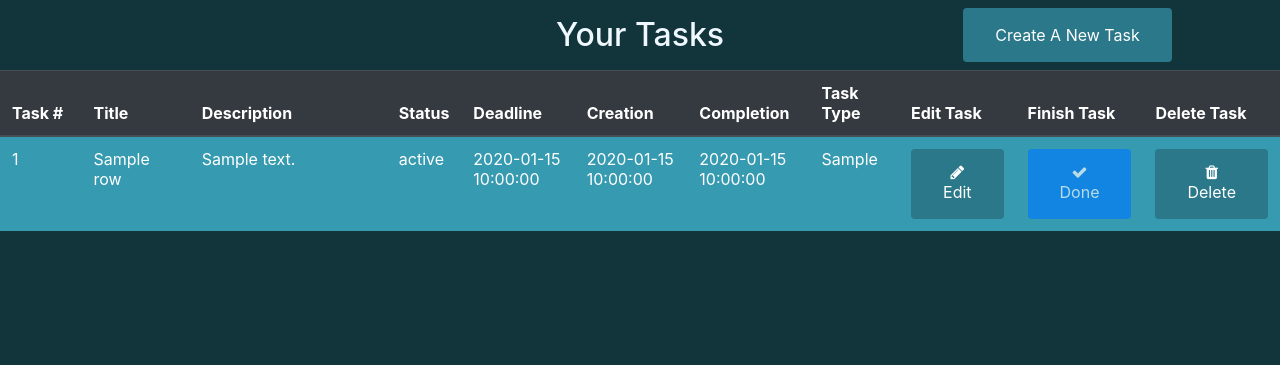
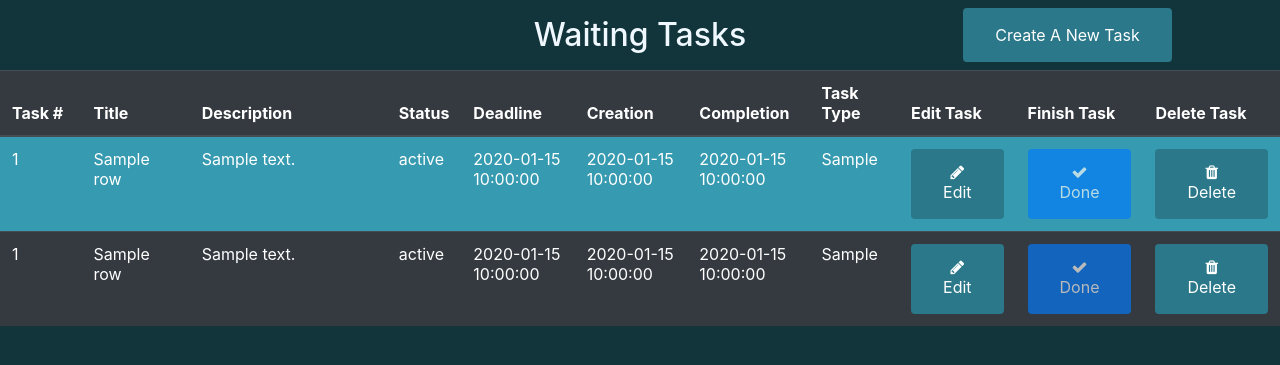
Before and after one commit to alperengozeten/To-Do-App-Flask, a Flask app: template app/templates/tasks.html in a window 1280 px wide. Shown: the part 62-427 px from the top of the page. Run offline with Flask 2, Linux system fonts and the light colour scheme; the template is opened without the code that fills it: most values are stand-ins (such as "Sample title", 1, 10 or a date in 2020); some libraries are stand-ins or nearby versions.

Commit message:
order by deadline and status

```diff
--- a/app/app.py
+++ b/app/app.py
@@ -104,10 +104,13 @@ def tasks():
         cursor.execute('UPDATE Task SET title = % s, description = % s, deadline = % s, task_type = % s WHERE id = % s', (title, description, deadline, type, taskid, ))
         mysql.connection.commit()
 
-    cursor.execute('SELECT * FROM Task WHERE user_id = % s', (userid, ))
+    cursor.execute('SELECT * FROM Task WHERE user_id = % s AND status = \'Todo\' ORDER BY deadline', (userid, ))
     result = cursor.fetchall()
 
-    return render_template('tasks.html', table=result, task_types=task_types)
+    cursor.execute('SELECT * FROM Task WHERE user_id = % s AND status = \'Done\' ORDER BY deadline', (userid, ))
+    completedTasks = cursor.fetchall()
+
+    return render_template('tasks.html', table=result, task_types=task_types, completedTasks=completedTasks)
 
 @app.route('/analysis', methods =['GET', 'POST'])
 def analysis():
--- a/app/templates/tasks.html
+++ b/app/templates/tasks.html
@@ -102,7 +102,7 @@
           <div class="col">
           </div>
           <div style="text-align: center;" class="col-6">
-            <h2 style="margin-top: 0.5em; margin-bottom: 0.5em; color: aliceblue; display: inline-block;">Your Tasks</h2>
+            <h2 style="margin-top: 0.5em; margin-bottom: 0.5em; color: aliceblue; display: inline-block;">Waiting Tasks</h2>
           </div>
           <div style="text-align: center;" class="col">
             <button style="margin-top: 0.5em; margin-bottom: 0.5em;" type="button" class="btn btn-primary ml-auto" data-toggle="modal" data-target="#exampleModal" data-whatever="@mdo">Create A New Task</button>
@@ -150,6 +150,29 @@
                 <td><button class="btn btn-primary delete-btn" data-toggle="modal" data-target="#exampleModalCenter" data-task-id="{{row.id}}"><i class="fa fa-trash"></i> Delete</button>
               </tr>
             {% endfor %}
+            {% for row in completedTasks %}
+            <tr>
+              <td>{{ loop.index }}</td>
+              <td>{{ row.title }}</td>
+              <td>{{ row.description }}</td>
+              <td>{{ row.status }}</td>
+              <td>{{ row.deadline}}</td>
+              <td>{{ row.creation_time }}</td>
+              {% if row.done_time is not none %}
+                <td>{{ row.done_time }}</td>
+              {% else %}
+                <td>Not Completed</td>
+              {% endif %}
+              <td>{{ row.task_type }}</td>
+              <td><button class="btn btn-primary edit-btn" data-toggle="modal" data-target="#editModal" data-task-id="{{row.id}}" data-task-title="{{row.title}}" data-task-description="{{row.description}}" data-task-type="{{row.task_type}}" data-task-deadline="{{row.deadline}}"><i class="fa fa-pencil"></i> Edit</button>
+              {% if row.done_time is none %}
+                <td><button class="btn btn-primary finish-btn" data-toggle="modal" data-target="#modalMarkFinished" data-task-id="{{row.id}}"><i class="fa fa-check"></i> Finish</button>
+              {% else %}
+                <td><button class="btn btn-primary" data-toggle="modal" data-target="#modalMarkFinished" disabled><i class="fa fa-check"></i> Done</button>
+              {% endif %}
+              <td><button class="btn btn-primary delete-btn" data-toggle="modal" data-target="#exampleModalCenter" data-task-id="{{row.id}}"><i class="fa fa-trash"></i> Delete</button>
+            </tr>
+          {% endfor %}
           </tbody>
         </table>
       </div>
```
